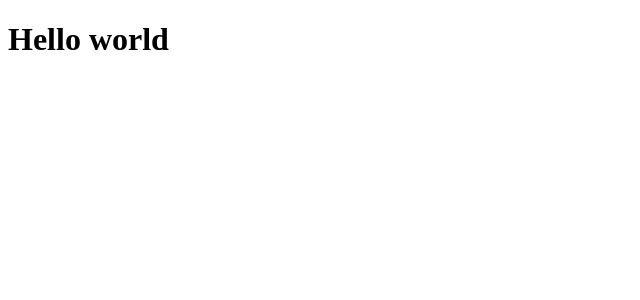
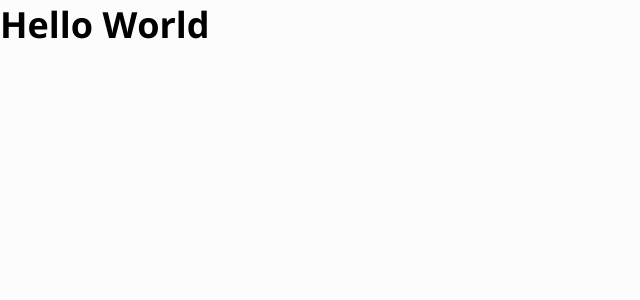
Before and after one commit to victorvf/movies-linkapi, a React (Create React App) app: page / in a window 1280 px wide. Shown: the top 300 px of the page, without its empty margins (0-640 px from the left). Built offline with nearby package versions, Linux system fonts and the light colour scheme.

Commit message:
feat: routes settings and global styles

```diff
--- a/package.json
+++ b/package.json
@@ -12,7 +12,9 @@
     "@types/react-dom": "^16.9.0",
     "react": "^16.13.1",
     "react-dom": "^16.13.1",
+    "react-router-dom": "^5.2.0",
     "react-scripts": "3.4.1",
+    "styled-components": "^5.1.1",
     "typescript": "~3.7.2"
   },
   "scripts": {
@@ -34,6 +36,8 @@
     ]
   },
   "devDependencies": {
+    "@types/react-router-dom": "^5.1.5",
+    "@types/styled-components": "^5.1.1",
     "@typescript-eslint/eslint-plugin": "^3.6.1",
     "eslint": "6.8.0",
     "eslint-config-airbnb": "^18.2.0",
--- a/public/index.html
+++ b/public/index.html
@@ -5,6 +5,7 @@
     <link rel="icon" href="%PUBLIC_URL%/favicon.ico" />
     <meta name="viewport" content="width=device-width, initial-scale=1" />
     <meta name="theme-color" content="#37B987" />
+    <link href="https://fonts.googleapis.com/css2?family=Open+Sans:wght@400;600;700&display=swap" rel="stylesheet">
 
     <title>LinkApi movies</title>
   </head>
--- a/src/App.tsx
+++ b/src/App.tsx
@@ -1,7 +1,19 @@
 import React from 'react';
+import { BrowserRouter } from 'react-router-dom';
+
+import Routes from './routes';
+
+import GlobalStyles from './styles/global';
 
 const App: React.FC = () => {
-    return <h1>Hello world</h1>;
+  return (
+    <>
+      <GlobalStyles />
+      <BrowserRouter>
+        <Routes />
+      </BrowserRouter>
+    </>
+  );
 };
 
 export default App;
--- a/src/index.tsx
+++ b/src/index.tsx
@@ -4,7 +4,7 @@ import App from './App';
 
 ReactDOM.render(
   <React.StrictMode>
-      <App />
-    </React.StrictMode>,
-    document.getElementById('root'),
+    <App />
+  </React.StrictMode>,
+  document.getElementById('root'),
 );
--- /dev/null
+++ b/src/pages/Home/index.tsx
@@ -0,0 +1,9 @@
+import React from 'react';
+
+// import { Container } from './styles';
+
+const Home: React.FC = () => {
+  return <h1>Hello World</h1>;
+};
+
+export default Home;
--- /dev/null
+++ b/src/routes.tsx
@@ -0,0 +1,14 @@
+import React from 'react';
+import { Switch, Route } from 'react-router-dom';
+
+import Home from './pages/Home';
+
+const Routes: React.FC = () => {
+  return (
+    <Switch>
+      <Route path="/" exact component={Home} />
+    </Switch>
+  );
+};
+
+export default Routes;
--- /dev/null
+++ b/src/styles/global.ts
@@ -0,0 +1,23 @@
+import { createGlobalStyle } from 'styled-components';
+
+export default createGlobalStyle`
+  * {
+    margin: 0;
+    padding: 0;
+    outline: 0;
+    box-sizing: border-box;
+  }
+
+  body {
+    background: #FCFCFC;
+    -webkit-font-smoothing: antialiased !important;
+  }
+
+  body, input, button {
+    font: 18px 'Open Sans', sans-serif;
+  }
+
+  button {
+    cursor: pointer;
+  }
+`;
```
Also changed, not shown: 2 other files (tests, documents, lock files or other folders).
